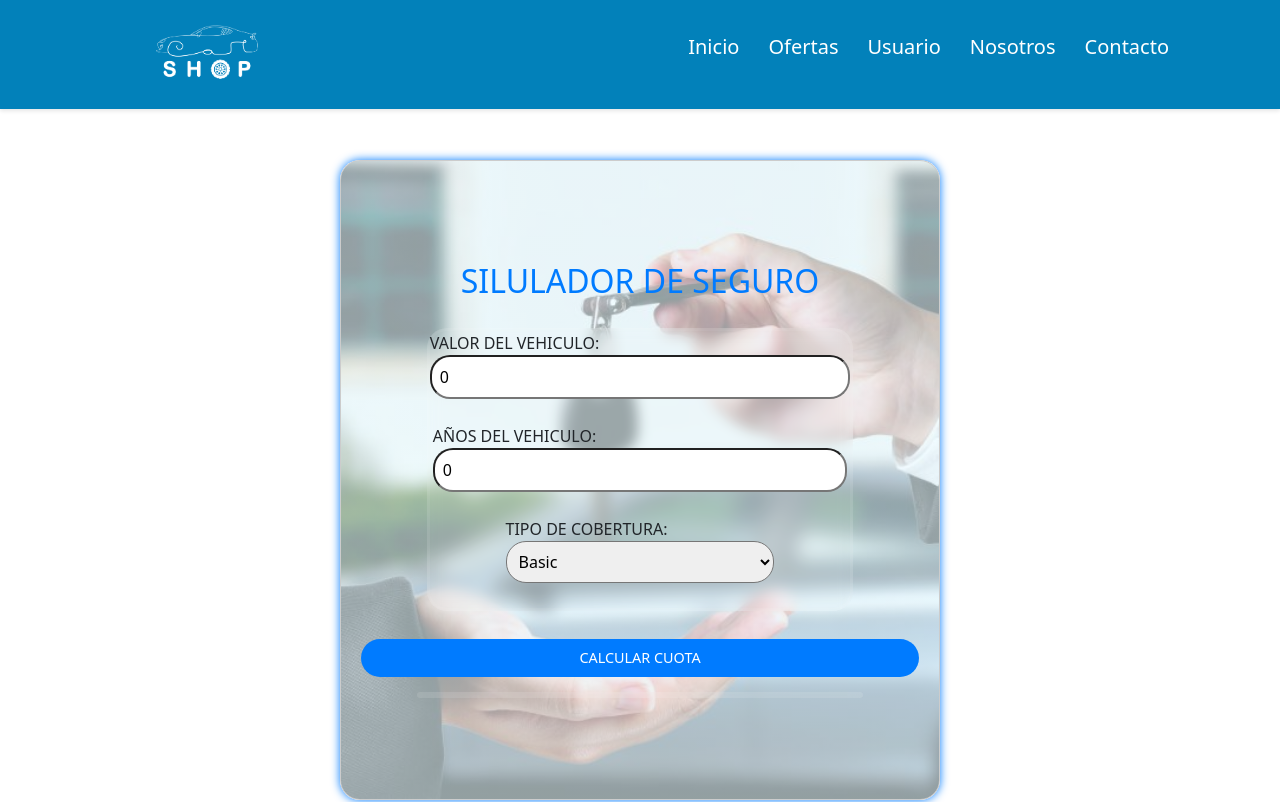
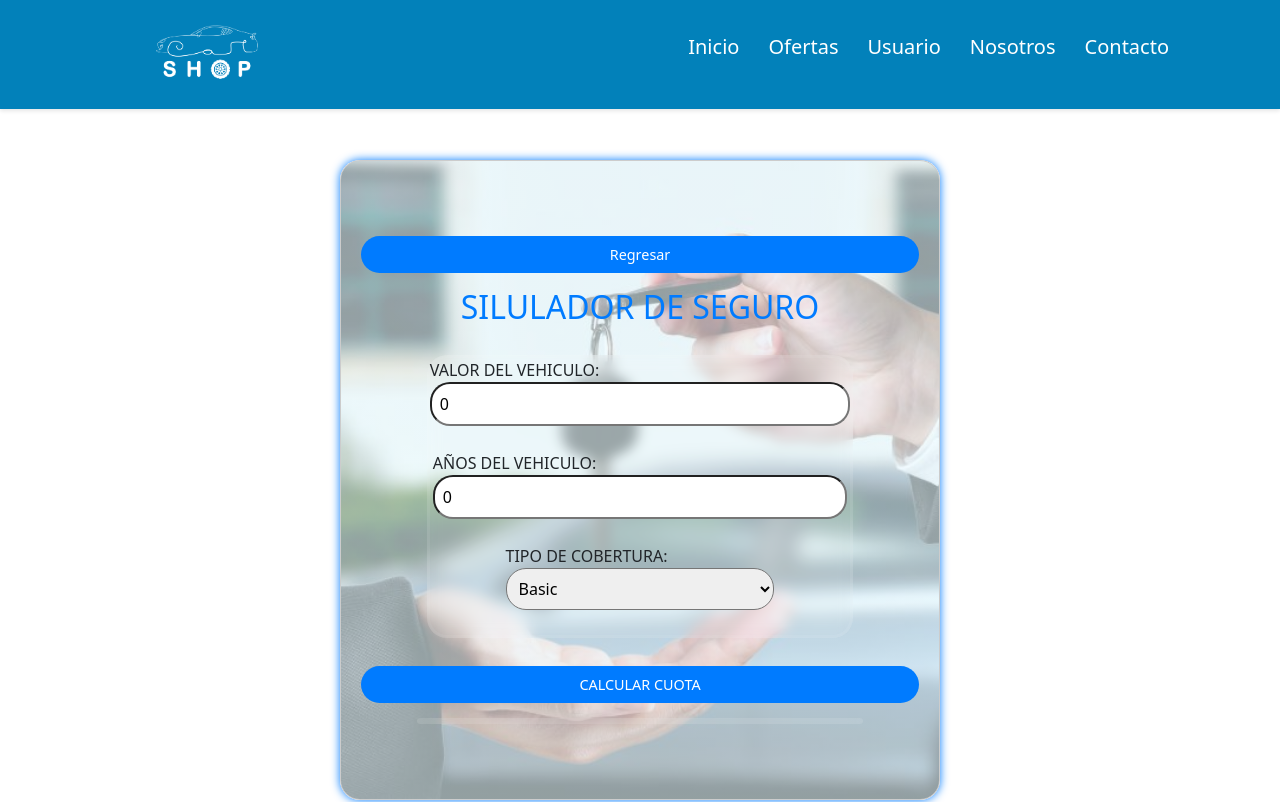
Before and after one commit to Ramiroaya/CarShop, a React (Create React App) app in the folder client/: page /seguro in a window 1280 px wide. Shown: the top 802 px of the page. Built offline with nearby package versions, Linux system fonts and the light colour scheme.

Commit message:
añadimiento de botones de regresar

```diff
--- a/client/src/components/credito/Credito.jsx
+++ b/client/src/components/credito/Credito.jsx
@@ -30,8 +30,13 @@ const Credito = () => {
     setCuotas(e.target.value);
   };
 
+  const goBack = () => {
+    window.history.back();
+  };
+
   return (
     <><div className="contenedor-credito">
+      <button onClick={goBack}>Regresar</button>
       <h2>SIMULADOR DE CREDITO</h2>
       <form className="ingreso-credito" onSubmit={handleChange}>
         <input
--- a/client/src/components/navBarFooter/Legales.jsx
+++ b/client/src/components/navBarFooter/Legales.jsx
@@ -11,8 +11,7 @@ const Legales = () => {
         <p className='texto-legales'>
         <strong>Última actualización: 26/11/2023</strong><br></br>
         <br></br>
-        El presente contrato describe los términos y condiciones aplicables al uso de los servicios ofrecidos por CarShop.com S.A. (en adelante "Car Shop") dentro del sitio www.carshop.com.ar (en adelante "Sitio") a usted (en adelante "Usuario"). Estos términos y condiciones tienen el carácter de obligatorios y vinculantes.
-        Versión vigente: 30/03/2023<br></br>
+        El presente contrato describe los términos y condiciones aplicables al uso de los servicios ofrecidos por CarShop.com S.A. (en adelante "Car Shop") dentro del sitio www.carshop.com.ar (en adelante "Sitio") a usted (en adelante "Usuario"). Estos términos y condiciones tienen el carácter de obligatorios y vinculantes.<br></br>
         <br></br>
         <strong>Acuerdo entre el Usuario y CarShop</strong><br></br>
         <br></br>
--- a/client/src/components/seguro/Seguro.js
+++ b/client/src/components/seguro/Seguro.js
@@ -23,9 +23,14 @@ const Seguro = () => {
     setInsuranceQuote(quote);
   };
 
+  const goBack = () => {
+    window.history.back();
+  };
+
   return (
     <>
       <div className="insurance-container">
+        <button onClick={goBack}>Regresar</button>
         <h2>SILULADOR DE SEGURO</h2>
         <form className="contenedor-seguro">
           <label>
```
